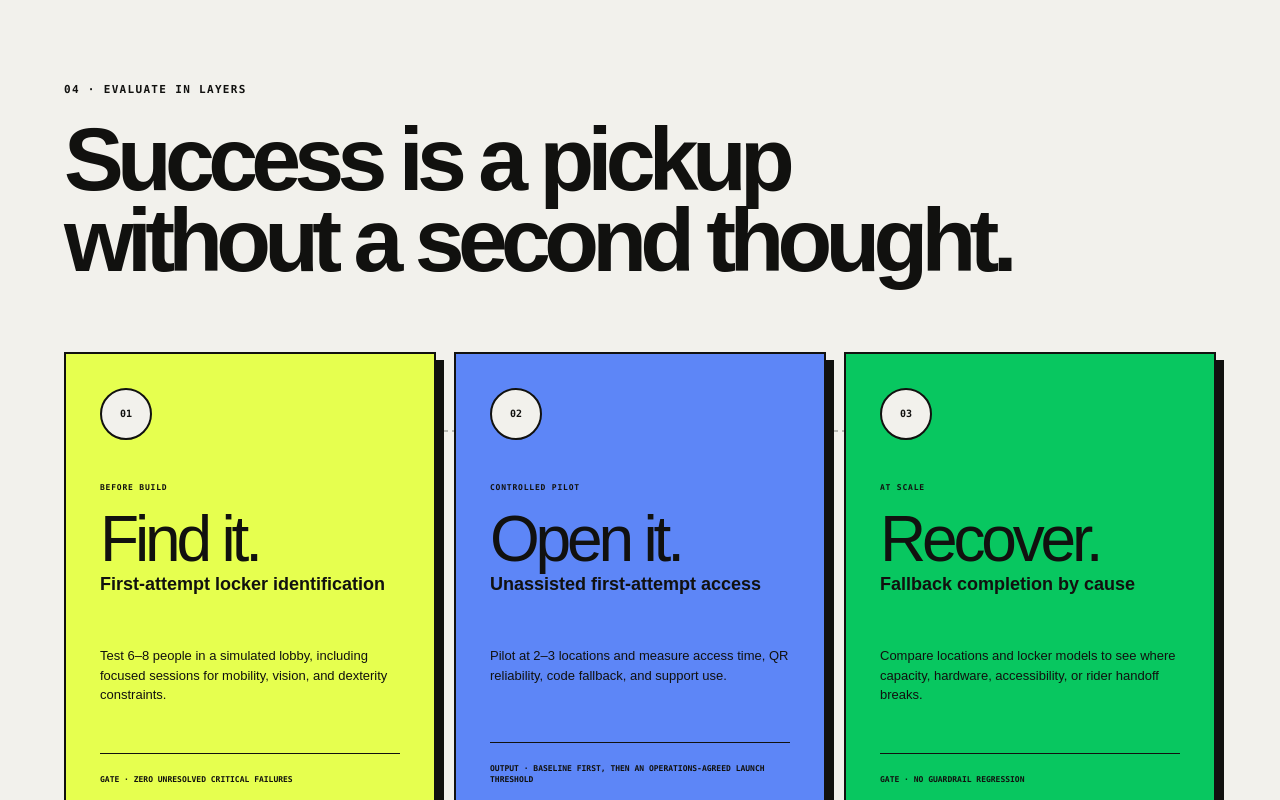
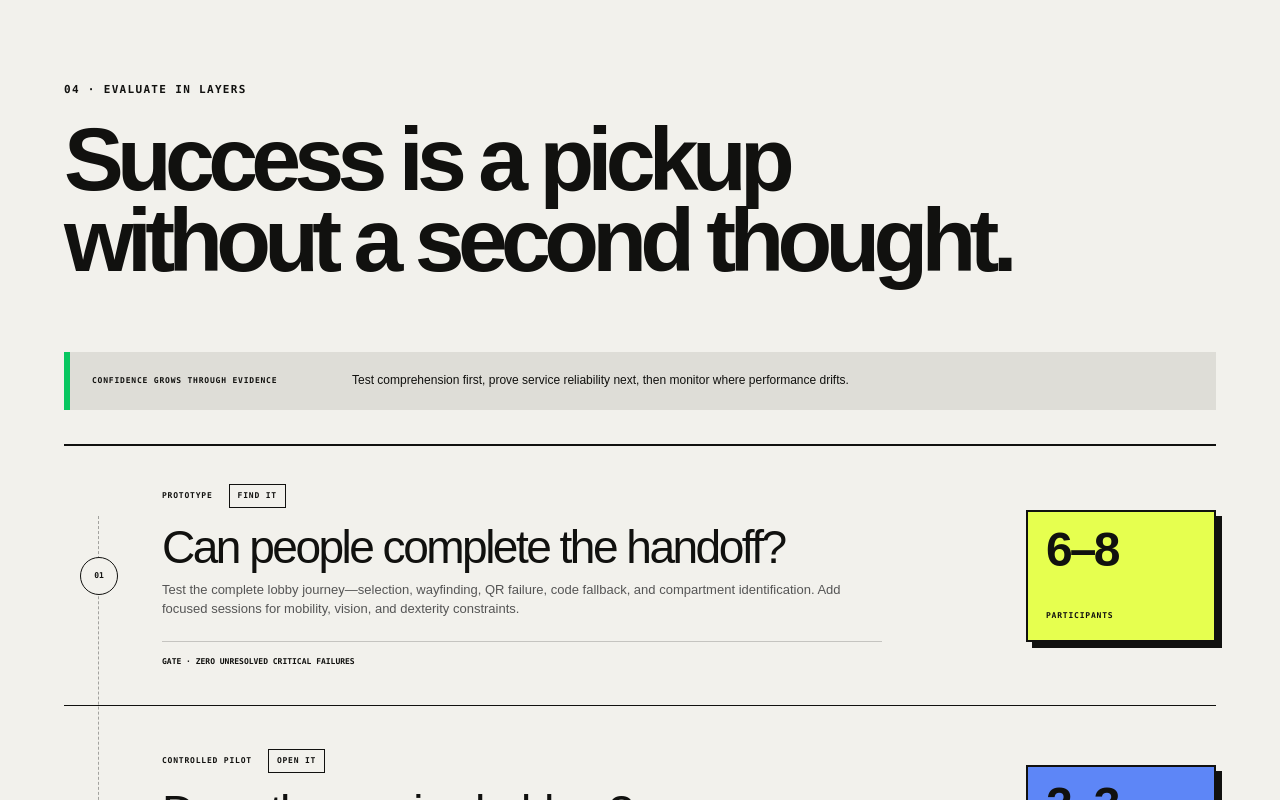
Before and after one commit to gridboxes/LMWN-Challenge, a Next.js app: page /work/delivering-certainty in a window 1280 px wide. Shown: the part 11200-12000 px from the top of the page. Built offline with nearby package versions, Linux system fonts and the light colour scheme.

Commit message:
Turn evaluation into validation roadmap

```diff
--- a/app/globals.css
+++ b/app/globals.css
@@ -268,16 +268,24 @@ main { overflow: clip; }
 .impact-receipt p { color: #174324; }
 
 .evaluation { background: var(--paper); }
-.success-signals { position:relative; display:grid; grid-template-columns:repeat(3,1fr); gap:18px; }
-.success-signals:before { content:""; position:absolute; left:12%; right:12%; top:78px; border-top:2px dashed var(--ink); opacity:.25; }
-.success-signals article { position:relative; z-index:1; min-height:470px; padding:34px; display:flex; flex-direction:column; border:2px solid var(--ink); box-shadow:8px 8px 0 var(--ink); }
-.signal-find { background:var(--acid); }.signal-open { background:var(--blue); }.signal-recover { background:var(--green); }
-.signal-index { width:52px; height:52px; display:grid; place-items:center; margin-bottom:42px; border:2px solid var(--ink); border-radius:50%; background:var(--paper); font-family:var(--font-geist-mono); font-size:10px; font-weight:700; }
-.success-signals small { font-family:var(--font-geist-mono); font-size:8px; font-weight:700; letter-spacing:.1em; }
-.success-signals h3 { margin:18px 0 8px; font-size:clamp(46px,5vw,72px); line-height:.85; letter-spacing:-.065em; }
-.success-signals strong { min-height:52px; margin-bottom:20px; font-size:18px; line-height:1.2; }
-.success-signals p { margin:0; font-size:13px; line-height:1.5; }
-.success-signals article > b { margin-top:auto; padding-top:20px; border-top:1px solid var(--ink); font-family:var(--font-geist-mono); font-size:8px; line-height:1.45; text-transform:uppercase; }
+.evidence-rule { min-height:58px; margin-bottom:34px; padding:14px 22px; display:grid; grid-template-columns:230px 1fr; gap:30px; align-items:center; border-left:6px solid var(--green); background:#deddd7; }
+.evidence-rule span { font-family:var(--font-geist-mono); font-size:8px; font-weight:700; letter-spacing:.1em; text-transform:uppercase; }
+.evidence-rule p { margin:0; font-size:12px; line-height:1.45; }
+.validation-roadmap { position:relative; border-top:2px solid var(--ink); }
+.validation-roadmap:before { content:""; position:absolute; left:34px; top:70px; bottom:70px; border-left:1px dashed var(--ink); opacity:.35; }
+.validation-roadmap article { position:relative; min-height:250px; display:grid; grid-template-columns:70px minmax(360px,1fr) 220px; gap:28px; align-items:center; border-bottom:1px solid var(--ink); }
+.roadmap-index { z-index:1; width:38px; height:38px; display:grid; place-items:center; justify-self:center; border:1px solid var(--ink); border-radius:50%; background:var(--paper); font-family:var(--font-geist-mono); font-size:8px; font-weight:700; }
+.roadmap-copy { padding:38px 0; }
+.roadmap-kicker { display:flex; gap:16px; align-items:center; }
+.roadmap-kicker small,.roadmap-kicker em { font-family:var(--font-geist-mono); font-size:8px; font-weight:700; font-style:normal; letter-spacing:.1em; }
+.roadmap-kicker em { padding:5px 8px; border:1px solid var(--ink); text-transform:uppercase; }
+.roadmap-copy h3 { margin:18px 0 10px; font-size:clamp(34px,3.6vw,54px); line-height:.95; letter-spacing:-.055em; }
+.roadmap-copy p { max-width:720px; margin:0 0 22px; color:#555; font-size:13px; line-height:1.5; }
+.roadmap-copy > b { display:block; max-width:720px; padding-top:14px; border-top:1px solid var(--line); font-family:var(--font-geist-mono); font-size:8px; line-height:1.45; text-transform:uppercase; }
+.roadmap-stat { width:190px; min-height:132px; padding:18px; display:flex; flex-direction:column; justify-content:space-between; justify-self:end; border:2px solid var(--ink); box-shadow:6px 6px 0 var(--ink); }
+.roadmap-prototype .roadmap-stat { background:var(--acid); }.roadmap-pilot .roadmap-stat { background:var(--blue); }.roadmap-scale .roadmap-stat { background:var(--green); }
+.roadmap-stat strong { font-size:48px; line-height:.85; letter-spacing:-.06em; }
+.roadmap-stat span { font-family:var(--font-geist-mono); font-size:8px; font-weight:700; letter-spacing:.1em; }
 .measurement-details { margin-top:80px; border-top:2px solid var(--ink); border-bottom:1px solid var(--ink); }
 .measurement-details summary { min-height:100px; padding:22px 0; display:grid; grid-template-columns:1fr auto auto; gap:30px; align-items:center; cursor:pointer; list-style:none; }
 .measurement-details summary::-webkit-details-marker { display:none; }
@@ -593,7 +601,7 @@ footer { min-height:160px; padding:50px max(5vw,56px); display:flex; justify-con
   .priority-layout { grid-template-columns:1fr; }.priority-product-screen { width:min(66vw,250px); }.ethics-panel { padding:28px; box-shadow:10px 10px 0 var(--blue); }.ethics-title { display:block; }.ethics-title h3 { margin-top:10px; }
   .impact-flow { margin-top:70px; padding:38px 22px; grid-template-columns:1fr; }.priority-impact-screen { width:min(62vw,230px); }.impact-copy h3 { font-size:45px; }
   .test-plan { grid-template-columns:1fr; }.test-plan article { min-height:300px; border-right:0; border-bottom:1px solid var(--ink); }.test-plan h3 { margin-top:45px; }
-  .success-signals { grid-template-columns:1fr; gap:24px; }.success-signals:before { top:50px; bottom:50px; left:28px; right:auto; border-top:0; border-left:2px dashed var(--ink); }.success-signals article { min-height:390px; padding:28px; }.signal-index { margin-bottom:28px; }.measurement-details summary { grid-template-columns:1fr auto; gap:10px 18px; }.measurement-details summary span { font-size:22px; }.measurement-details summary b { grid-column:1; }.measurement-details summary i { grid-column:2; grid-row:1 / 3; }
+  .evidence-rule { grid-template-columns:1fr; gap:7px; }.validation-roadmap:before { left:24px; }.validation-roadmap article { min-height:0; padding:32px 0 38px; grid-template-columns:50px 1fr; gap:0 16px; align-items:start; }.roadmap-index { width:32px; height:32px; margin-top:4px; }.roadmap-copy { padding:0; }.roadmap-kicker { flex-wrap:wrap; }.roadmap-copy h3 { font-size:40px; }.roadmap-stat { grid-column:2; width:100%; min-height:105px; margin-top:24px; justify-self:stretch; }.roadmap-stat strong { font-size:42px; }.measurement-details summary { grid-template-columns:1fr auto; gap:10px 18px; }.measurement-details summary span { font-size:22px; }.measurement-details summary b { grid-column:1; }.measurement-details summary i { grid-column:2; grid-row:1 / 3; }
   .feedback-evidence { margin:55px 0 0; padding:48px 20px 28px; grid-template-columns:1fr; gap:44px; box-shadow:9px 9px 0 var(--blue); }.feedback-copy h3 { font-size:44px; }
   .instrumentation-map { padding:38px 22px; grid-template-columns:1fr; gap:38px; }.instrumentation-map h3 { font-size:36px; }.instrumentation-map ol { grid-template-columns:1fr; }.instrumentation-map li:nth-child(odd) { border-right:0; }
   .metric-row { grid-template-columns:.55fr 1fr; padding:16px 0; }.metric-row p { grid-column:2; }.table-head span:last-child { display:none; }
--- a/app/page.tsx
+++ b/app/page.tsx
@@ -446,27 +446,43 @@ export function CaseStudy({ variant }: { variant: "locker" | "priority" }) {
           {metrics.map(([lens, metric, question]) => <div className="metric-row" key={lens}><span>{lens}</span><b>{metric}</b><p>{question}</p></div>)}
         </div>
         </> : <>
-        <div className="success-signals" aria-label="Three signals of a successful Pickup Box experience">
-          <article className="signal-find">
-            <span className="signal-index">01</span><small>BEFORE BUILD</small>
-            <h3>Find it.</h3>
-            <strong>First-attempt locker identification</strong>
-            <p>Test 6–8 people in a simulated lobby, including focused sessions for mobility, vision, and dexterity constraints.</p>
-            <b>Gate · zero unresolved critical failures</b>
+        <div className="evidence-rule">
+          <span>Confidence grows through evidence</span>
+          <p>Test comprehension first, prove service reliability next, then monitor where performance drifts.</p>
+        </div>
+
+        <div className="validation-roadmap" aria-label="Pickup Box validation from prototype to scale">
+          <article className="roadmap-prototype">
+            <span className="roadmap-index">01</span>
+            <div className="roadmap-copy">
+              <div className="roadmap-kicker"><small>PROTOTYPE</small><em>Find it</em></div>
+              <h3>Can people complete the handoff?</h3>
+              <p>Test the complete lobby journey—selection, wayfinding, QR failure, code fallback, and compartment identification. Add focused sessions for mobility, vision, and dexterity constraints.</p>
+              <b>Gate · zero unresolved critical failures</b>
+            </div>
+            <div className="roadmap-stat"><strong>6–8</strong><span>PARTICIPANTS</span></div>
           </article>
-          <article className="signal-open">
-            <span className="signal-index">02</span><small>CONTROLLED PILOT</small>
-            <h3>Open it.</h3>
-            <strong>Unassisted first-attempt access</strong>
-            <p>Pilot at 2–3 locations and measure access time, QR reliability, code fallback, and support use.</p>
-            <b>Output · baseline first, then an operations-agreed launch threshold</b>
+
+          <article className="roadmap-pilot">
+            <span className="roadmap-index">02</span>
+            <div className="roadmap-copy">
+              <div className="roadmap-kicker"><small>CONTROLLED PILOT</small><em>Open it</em></div>
+              <h3>Does the service hold up?</h3>
+              <p>Track first-attempt access, scan-to-open time, expired pickups, code fallback, support use, and rider no-fit events.</p>
+              <b>Output · baseline first, then an operations-agreed launch threshold</b>
+            </div>
+            <div className="roadmap-stat"><strong>2–3</strong><span>LOCATIONS</span></div>
           </article>
-          <article className="signal-recover">
-            <span className="signal-index">03</span><small>AT SCALE</small>
-            <h3>Recover.</h3>
-            <strong>Fallback completion by cause</strong>
-            <p>Compare locations and locker models to see where capacity, hardware, accessibility, or rider handoff breaks.</p>
-            <b>Gate · no guardrail regression</b>
+
+          <article className="roadmap-scale">
+            <span className="roadmap-index">03</span>
+            <div className="roadmap-copy">
+              <div className="roadmap-kicker"><small>AT SCALE</small><em>Recover</em></div>
+              <h3>Where does performance drift?</h3>
+              <p>Compare locker models and buildings while watching food quality, support contacts, fallback, accessibility, and rider dwell.</p>
+              <b>Gate · no guardrail regression</b>
+            </div>
+            <div className="roadmap-stat"><strong>EVERY</strong><span>LOCATION</span></div>
           </article>
         </div>
 
```
Also changed, not shown: 1 other file (tests, documents, lock files or other folders).
